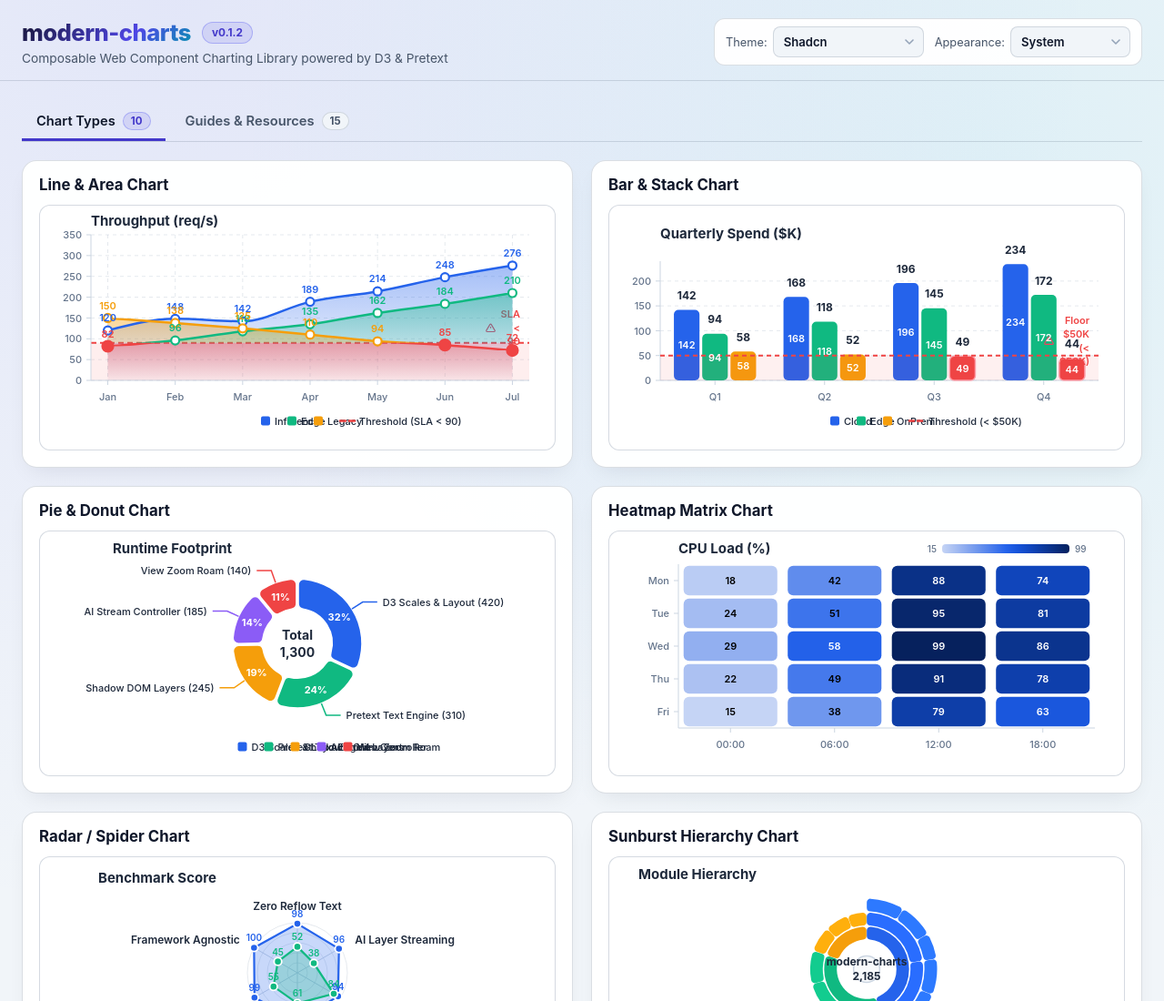
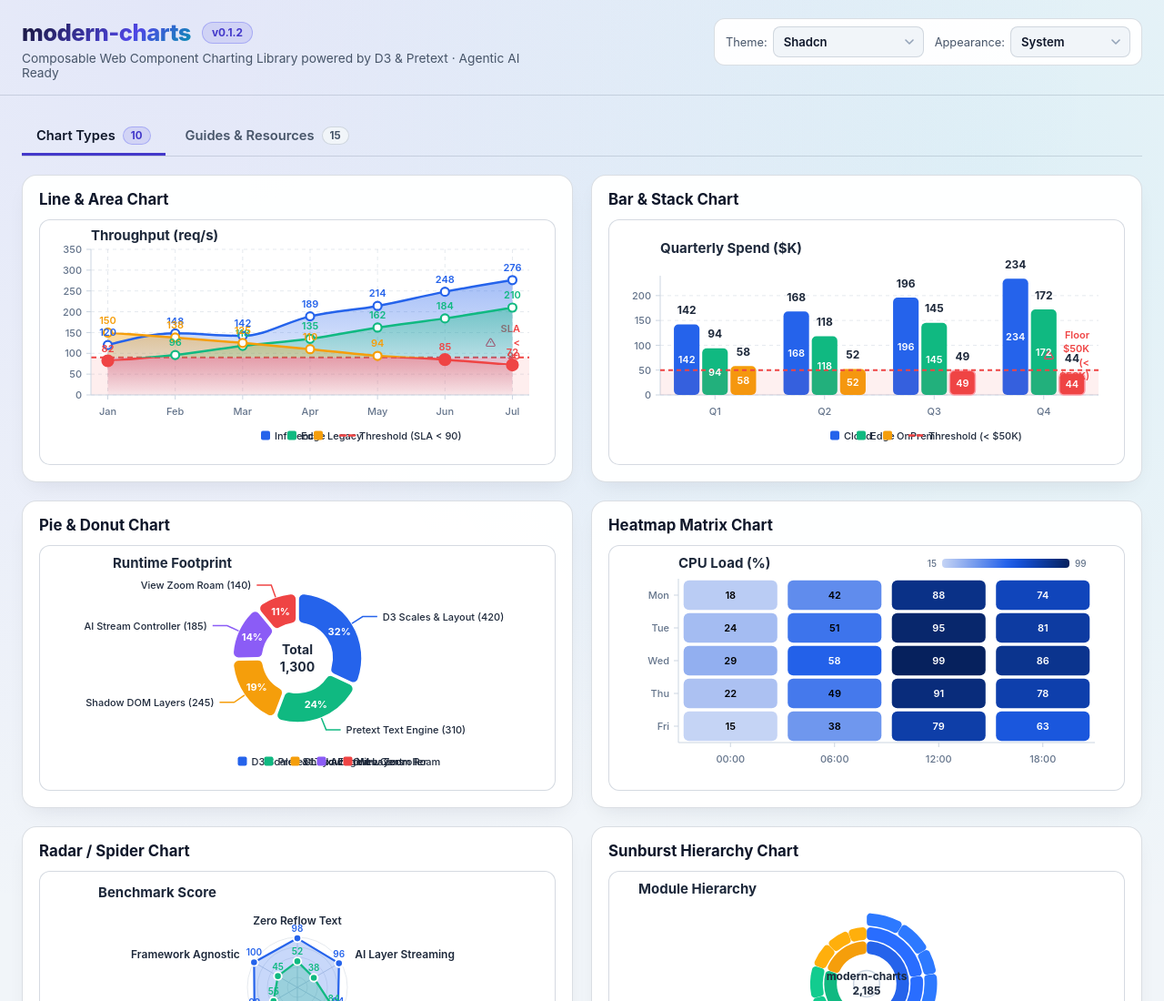
Before and after one commit to jingcai86/modern-charts, a website built with Vite: page apps/studio/index.html in a window 1280 px wide. Shown: the top 1100 px of the page at 91% size. Built offline with nearby package versions, Linux system fonts and the light colour scheme; what @chenglou/pretext would draw is missing.

Commit message:
docs(studio): add Agentic AI Ready to the subtitle (#120)

```diff
--- a/apps/studio/index.html
+++ b/apps/studio/index.html
@@ -33,7 +33,7 @@
             <span class="version-pill">v0.1.2</span>
           </div>
           <p class="brand-subtitle">
-            Composable Web Component Charting Library powered by D3 &amp; Pretext
+            Composable Web Component Charting Library powered by D3 &amp; Pretext · Agentic AI Ready
           </p>
         </a>
       </div>
```
